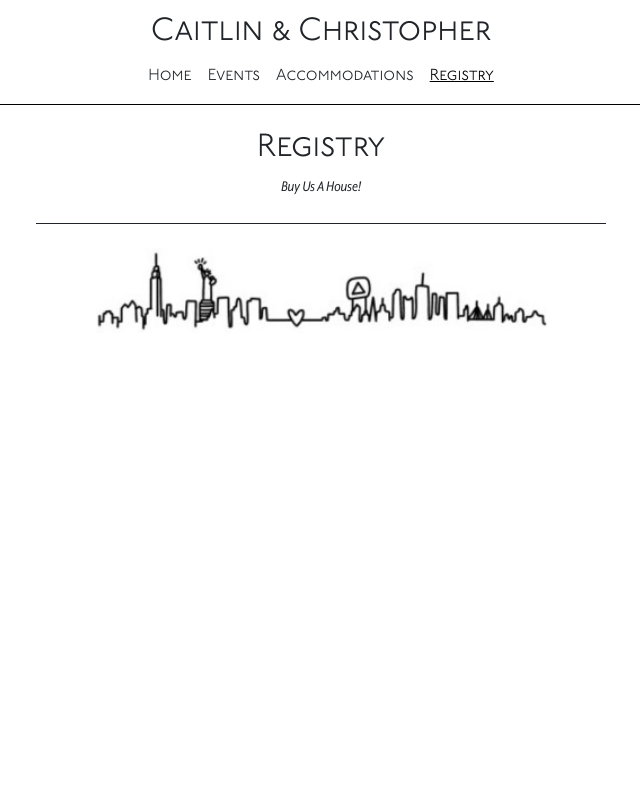
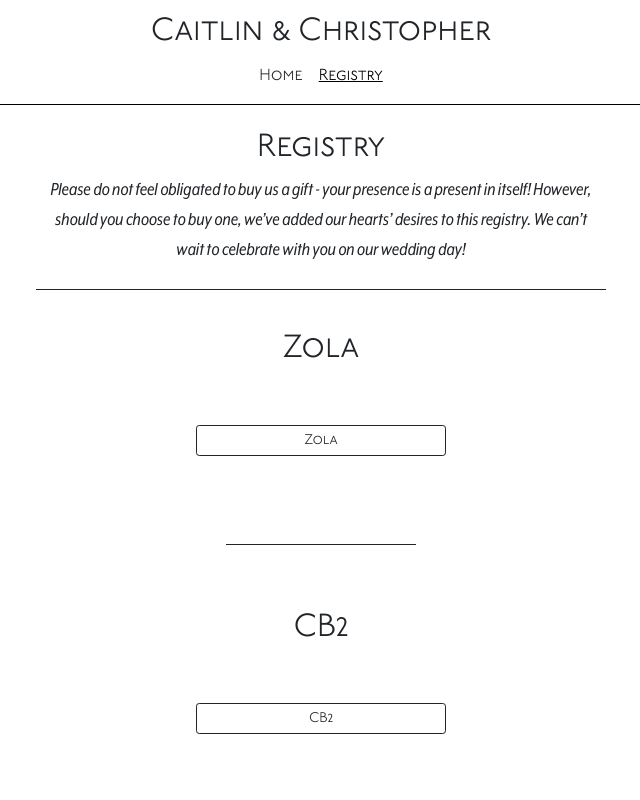
Before and after one commit to tlyver/chris-and-cait-web, a React (Create React App) app: page /registry in a window 1280 px wide. Shown: the top 800 px of the page, without its empty margins (319-959 px from the left). Built offline with nearby package versions, Linux system fonts and the light colour scheme.

Commit message:
Adds Registry links and description.

```diff
--- a/src/Banner.js
+++ b/src/Banner.js
@@ -14,12 +14,14 @@
               <li className="nav-item">
                 <NavLink className="nav-link link-dark underground" to="/" activeclassname="active">Home</NavLink>
               </li>
-              <li className="nav-item">
-                <NavLink className="nav-link link-dark underground" to="/events" activeclassname="active">Events</NavLink>
-              </li>
-              <li className="nav-item">
-                <NavLink className="nav-link link-dark underground" to="/accommodations" activeclassname="active">Accommodations</NavLink>
-              </li>
+              {
+                // <li className="nav-item">
+                //   <NavLink className="nav-link link-dark underground" to="/events" activeclassname="active">Events</NavLink>
+                // </li>
+                // <li className="nav-item">
+                //   <NavLink className="nav-link link-dark underground" to="/accommodations" activeclassname="active">Accommodations</NavLink>
+                // </li>
+              }
               <li className="nav-item">
                 <NavLink className="nav-link link-dark underground" to="/registry" activeclassname="active">Registry</NavLink>
               </li>
--- /dev/null
+++ b/src/registry.js
@@ -0,0 +1,52 @@
+import './accommodation.scss';
+
+
+const Event = props => {
+  const openInNewTab = (url) => {
+    const newWindow = window.open(url, '_blank', 'noopener, noreferrer')
+    if (newWindow) newWindow.opener = null
+  };
+
+  const onClickUrl = (url) => {
+    return () => openInNewTab(url)
+  }
+
+  return (
+    <>
+      <div className="row mt-4 mb-5">
+      {
+        //<div className="row row-cols-1 row-cols-md-2 mt-4 mb-5">
+      }
+        <div className="col d-none d-md-block col-md-1 col-lg-3"></div>
+        <div className="col d-flex flex-direction--column align-items-center justify-content-center pt-3 pb-3">
+        {
+          //<div className="col d-flex flex-direction--column align-items-center justify-content-center border-right-responsive pt-3 pb-3">
+        }
+          <h2 className="underground">{props.name}</h2>
+
+          <div className="is-18">{props.description}</div>
+          <a
+            // href={props.link}
+            onClick={onClickUrl(props.buttonLink)}
+            className="btn btn-sm btn-outline-dark mt-5 underground"
+            role="button"
+            aria-pressed="true"
+            target="_blank"
+            rel="noreferrer"
+          >
+            {props.buttonLabel}
+          </a>
+        </div>
+        <div className="col d-none d-md-block col-md-1 col-lg-3"></div>
+      </div>
+
+
+      <div className="row py-4 justify-content-center d-block">
+        <div className="col-2 border-bottom border-dark m-auto">
+        </div>
+      </div>
+    </>
+  )
+};
+
+export default Event;
--- a/src/routes/registry.js
+++ b/src/routes/registry.js
@@ -1,12 +1,29 @@
-export default function Registry() {
+import Registry from '../registry';
+
+export default function Registrys() {
   return (
-    <div className="row mt-4 justify-content-center">
-      <div className="col pb-4 col-lg-6 col-md-8 col-10 border-bottom border-dark">
-        <h2 className="section-header">Registry</h2>
-        <div className="eaves">
-          Buy Us A House!
+    <>
+      <div className="row mt-4 justify-content-center">
+        <div className="col pb-4 col-lg-6 col-md-8 col-10 border-bottom border-dark">
+          <h2 className="section-header">Registry</h2>
+          <div className="eaves is-20">
+            Please do not feel obligated to buy us a gift - your presence is a present in itself! However, should you choose to buy one, we’ve added our hearts’ desires to this registry. We can’t wait to celebrate with you on our wedding day!
+          </div>
         </div>
       </div>
-    </div>
+
+      <Registry
+        // description="We can have a description for Zola(??)"
+        buttonLabel="Zola"
+        buttonLink="https://www.zola.com/registry/chrisandcaitwedding"
+        name="Zola"
+      />
+      <Registry
+        // description="We can have a description for Amazon(??)"
+        buttonLabel="CB2"
+        buttonLink="https://www.cb2.com/gift-registry/registrant-list/6409329"
+        name="CB2"
+      />
+    </>
   );
 }
```
